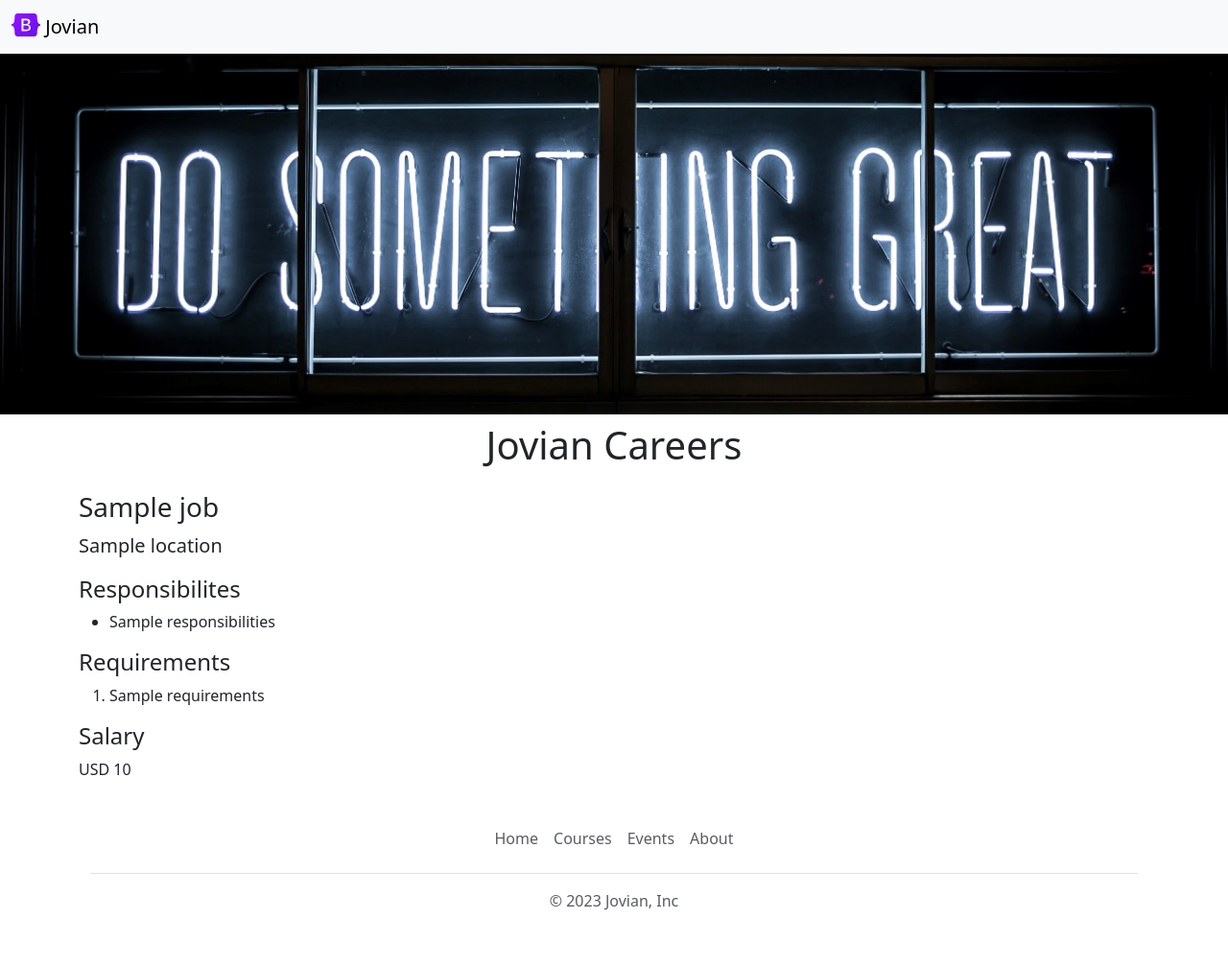
After one commit to yernaz-togizbayev/jovian-careers-website-v2, a Flask app: template templates/jobpage.html in a window 1280 px wide. The commit adds this page. Shown: the whole page at 96% size. Run offline with Flask 3, Linux system fonts and the light colour scheme; the template is opened without the code that fills it: most values are stand-ins (such as "Sample title", 1, 10 or a date in 2020).

Commit message:
dynamic pages for each job

```diff
--- a/main.py
+++ b/main.py
@@ -1,14 +1,14 @@
 from flask import Flask, render_template, jsonify
-from database import load_jobs_from_db
+from database import load_jobs_from_db, load_job_from_db
 
 app = Flask(__name__)
+
 
 @app.route("/")
 def hello_jovian():
   jobs = load_jobs_from_db()
   return render_template('home.html',
-                          jobs=jobs,
-                          company_name = 'Jovian')
+                          jobs=jobs)
 
 
 @app.route("/api/jobs")
@@ -17,5 +17,13 @@ def list_jobs():
   return jsonify(jobs)
 
 
+@app.route("/job/<id>")
+def show_job(id):
+  job = load_job_from_db(id)
+  if not job:
+    return "Not Found", 404
+  return render_template('jobpage.html', job=job)
+
+
 if __name__ == "__main__":
   app.run(host='0.0.0.0', debug=True)
--- /dev/null
+++ b/templates/banner.html
@@ -0,0 +1,9 @@
+<style>
+  #banner {
+    height: 360px;
+    width: 100%;
+    object-fit:cover;
+    margin-bottom: 160px;
+  }
+</style>
+<img class="img-fluid" src="https://my-website.yernaztogizbaye.repl.co/static/banner.jpg">
--- /dev/null
+++ b/templates/bootstrap.html
@@ -0,0 +1,4 @@
+<meta charset="utf-8">
+<meta name="viewport" content="width=device-width, initial-scale=1">
+<title>Jovian Careers</title>
+<link href="https://cdn.jsdelivr.net/npm/bootstrap@5.3.0-alpha1/dist/css/bootstrap.min.css" rel="stylesheet" integrity="sha384-GLhlTQ8iRABdZLl6O3oVMWSktQOp6b7In1Zl3/Jr59b6EGGoI1aFkw7cmDA6j6gD" crossorigin="anonymous">
--- a/templates/jobitem.html
+++ b/templates/jobitem.html
@@ -3,10 +3,10 @@
     <h4 style="color:rgb(120,120,120); margin-bottom:4px;">{{job['title']}}</h4>
     <div><b>Location:</b> {{job['location']}}</div>
     {% if 'salary' in job %}
-      <div><b>Salary:</b> {{job['salary']}}</div>
+      <div><b>Salary:</b> {{job['currency']}} {{job['salary']}}</div>
     {% endif %}
   </div>
   <div class="col-2">
-    <a href="mailto:hello@jovian.ai?subject=Application%20for%20{{job['title']}}&?body=My%20name%3A%20%3Cyour%20name%3E%0D%0AMy%20Resume%20link%3A%20%3Cresume%20link%3E%0D%0AMy%20LinkedIn%20link%3A%20%3Clinedin%20link%3E%0D%0A" type="button" class="btn btn-outline-primary">Apply</a>
+    <a href="/job/{{job['id']}}" type="button" class="btn btn-outline-primary">Apply</a>
   </div>
 </div>
--- /dev/null
+++ b/templates/jobpage.html
@@ -0,0 +1,31 @@
+<!DOCTYPE html>
+<html>
+  <head>
+    <title>{{job.title}} - Jovian Careers</title>
+    {% include 'bootstrap.html' %}
+  </head>
+  <body>
+    {% include 'nav.html' %}
+    {% include 'banner.html' %}
+    <div class="container">
+      <h1 class="text-center mt-2 mb-4">Jovian Careers</h1>
+      <h3 class="mb-2">{{job.title}}</h3>
+      <p class="lead mt-0">{{job.location}}</p>
+      <h4>Responsibilites</h4>
+      <ul>
+        {% for line in job.responsibilities.split('\n') %}
+          <li>{{line}}</li>
+        {% endfor %}
+      </ul>
+      <h4>Requirements</h4>
+      <ol>
+        {% for line in job.requirements.split('\n') %}
+          <li>{{line}}</li>
+        {% endfor %}
+      </ol>
+      <h4>Salary</h4>
+      <p>{{job.currency}} {{job.salary}}</p>
+      {% include 'footer.html' %}
+    </div>
+  </body>
+</html>
--- a/templates/nav.html
+++ b/templates/nav.html
@@ -1,6 +1,6 @@
 <nav class="navbar bg-body-tertiary shadow-sm fixed-top bg-white">
   <div class="container-fluid">
-    <a class="navbar-brand" href="#">
+    <a class="navbar-brand" href="/">
       <img src="/static/bootstrap-logo.svg" alt="Bootstrap" width="30" height="24" class="d-inline-block align-text-top">
       Jovian
     </a>
```
Also changed, not shown: database.py (+16 -8 lines), templates/home.html (+2 -5 lines).
